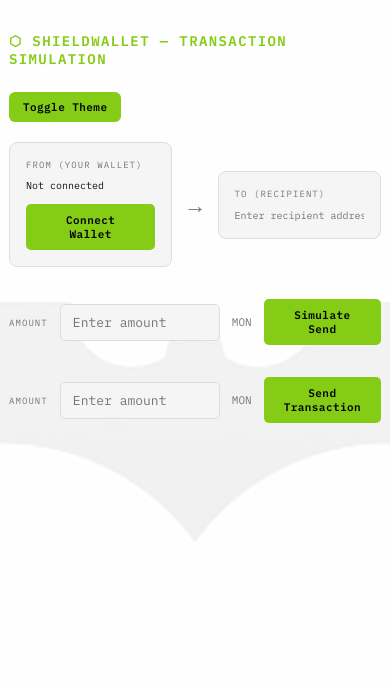
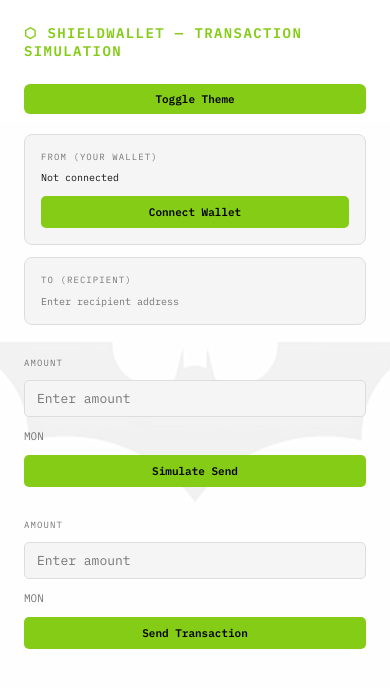
Before and after one commit to Tunezjr/Ubiqui, a plain HTML site: page index.html in a window 390 px wide. Drawn offline with nearby package versions, Linux system fonts and the light colour scheme.

Commit message:
Update styles.css

```diff
--- a/styles.css
+++ b/styles.css
@@ -29,12 +29,12 @@
 color:var(--text);
 font-family:'IBM Plex Mono',monospace;
 font-size:12px;
-padding:32px;
+padding:24px;
 min-height:100vh;
 display:flex;
 justify-content:center;
 position:relative;
-overflow:hidden;
+overflow-x:hidden;
 }
 
 /* BAT BACKGROUND */
@@ -54,7 +54,8 @@
 }
 
 main{
-width:720px;
+width:100%;
+max-width:720px;
 position:relative;
 z-index:1;
 }
@@ -131,6 +132,7 @@
 
 .amount-row{
 display:flex;
+flex-wrap:wrap;
 align-items:center;
 gap:12px;
 margin-bottom:32px;
@@ -145,6 +147,8 @@
 }
 
 input[type=number]{
+flex:1;
+min-width:140px;
 background:var(--panel);
 border:1px solid var(--border);
 border-radius:5px;
@@ -153,7 +157,6 @@
 font-size:13px;
 color:var(--text);
 outline:none;
-width:160px;
 }
 
 input[type=number]:focus{
@@ -170,12 +173,12 @@
 color:#000;
 border:none;
 border-radius:5px;
-padding:9px 20px;
+padding:9px 16px;
 font-family:'IBM Plex Mono',monospace;
 font-size:11px;
 font-weight:600;
 cursor:pointer;
-letter-spacing:.04em;
+white-space:nowrap;
 }
 
 /* TRACE */
@@ -224,3 +227,32 @@
 color:var(--muted);
 line-height:1.8;
 }
+
+/* MOBILE */
+
+@media (max-width:640px){
+
+.addr-row{
+grid-template-columns:1fr;
+gap:12px;
+}
+
+.arrow-mid{
+display:none;
+}
+
+.amount-row{
+flex-direction:column;
+align-items:stretch;
+}
+
+button{
+width:100%;
+}
+
+body::before{
+width:600px;
+height:600px;
+}
+
+}
```
